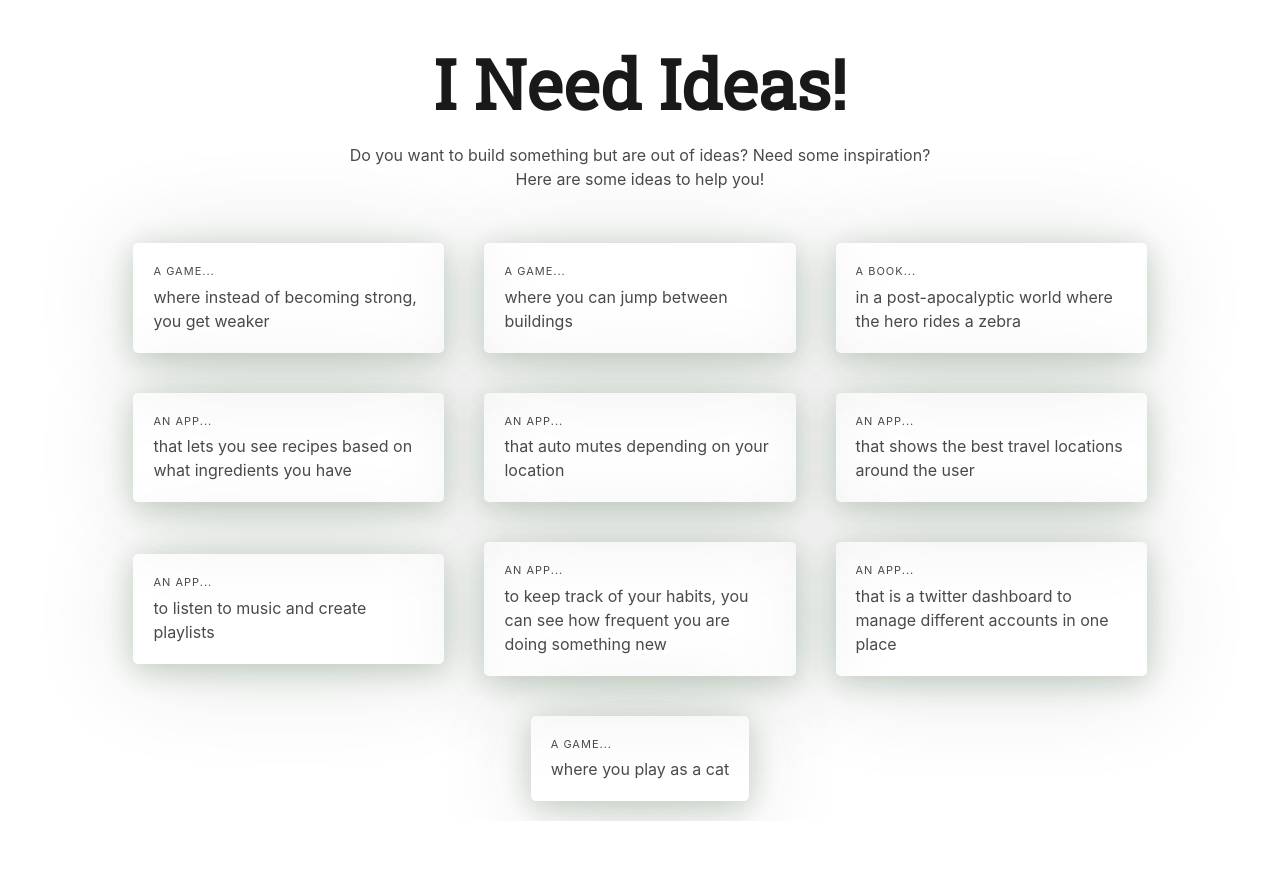
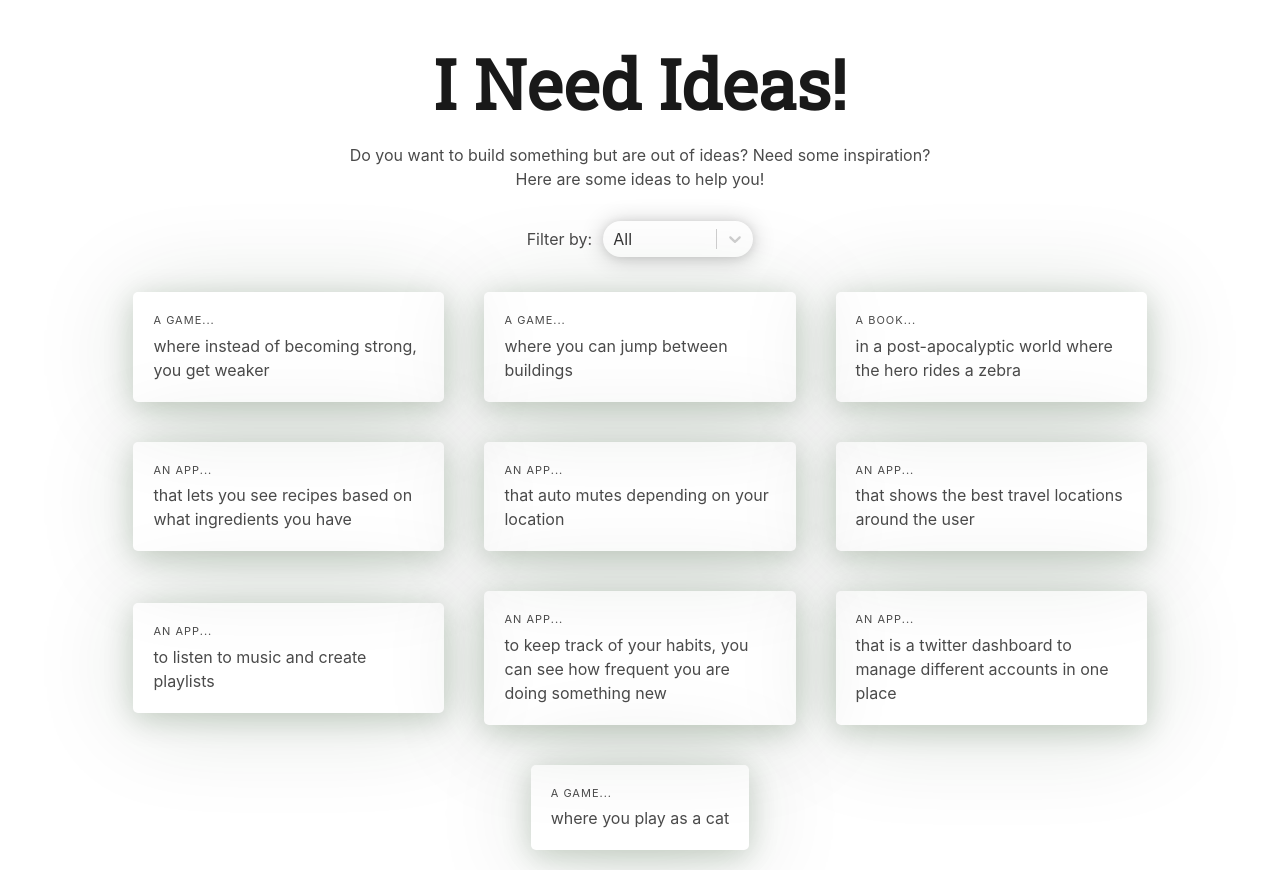
Before and after one commit to rafaelalmeidatk/i-need-ideas, a Next.js app in the folder packages/client/: page / in a window 1280 px wide. Before the commit the page ends 821 px from the top, so only its background shows below. Built offline with nearby package versions, Linux system fonts and the light colour scheme.

Commit message:
Add ideas filter

```diff
--- /dev/null
+++ b/packages/client/components/IdeasFilter.js
@@ -0,0 +1,57 @@
+import { useState } from 'react';
+import dynamic from 'next/dynamic';
+
+// A simple workaround the style mismatch caused by SSR
+const ReactSelectNoSSR = dynamic(() => import('react-select'), {
+  loading: () => <div>Loading...</div>,
+  ssr: false
+});
+
+const options = [
+  { value: 'all', label: 'All' },
+  { value: 'app', label: 'App' },
+  { value: 'game', label: 'Game' },
+  { value: 'book', label: 'Book' }
+];
+
+const selectCustomStyles = {
+  control: () => ({
+    width: 150,
+    display: 'flex',
+    border: 'none',
+    boxShadow: '0 2px 25px 0 rgba(0, 0, 0, 0.2), 0 1px 10px 0 rgba(0, 0, 0, 0.1)',
+    borderRadius: '20px',
+    marginLeft: '0.7rem;'
+  })
+};
+
+const IdeasFilter = ({ filterValue, onFilterChange }) => {
+  const onValueChange = ({ value }) => {
+    onFilterChange(value);
+  };
+
+  return (
+    <div>
+      Filter by:
+      <ReactSelectNoSSR
+        styles={selectCustomStyles}
+        value={options.filter(opt => opt.value === filterValue)}
+        onChange={onValueChange}
+        options={options}
+        isSearchable={false}
+      />
+      <style jsx>{`
+        div {
+          height: 38px;
+          margin-top: 1.8rem;
+          text-align: center;
+          display: flex;
+          justify-content: center;
+          align-items: center;
+        }
+      `}</style>
+    </div>
+  );
+};
+
+export default IdeasFilter;
--- a/packages/client/components/IdeasGrid.js
+++ b/packages/client/components/IdeasGrid.js
@@ -33,37 +33,40 @@ const ideas = [
     category: 'app'
   },
   {
-    id: 'f7a3d274-7ff7-4444-8b05-e205a258ef9a',
+    id: 'f7a3d274-7ff7-4444-8b05-e205a238ef9a',
     content: 'to listen to music and create playlists',
     category: 'app'
   },
   {
-    id: 'f7a3d274-7ff7-4444-8b05-e205a258ef9a',
+    id: 'f7a3d274-7ff7-4244-8b05-e205a258ef9a',
     content: 'to keep track of your habits, you can see how frequent you are doing something new',
     category: 'app'
   },
   {
-    id: 'f7a3d274-7ff7-4444-8b05-e205a258ef9a',
+    id: 'f7a3d274-9ff7-4444-8b05-e205a258ef9a',
     content: 'that is a twitter dashboard to manage different accounts in one place',
     category: 'app'
   },
   {
-    id: 'f7a3d274-7ff7-4444-8b05-e205a258ef9a',
+    id: 'f7a3d274-7ff7-4444-8b05-b205a258ef9a',
     content: 'where you play as a cat',
     category: 'game'
   }
 ];
 
-const IdeasGrid = () => {
+const IdeasGrid = ({ filterValue }) => {
+  const filteredIdeas =
+    filterValue !== 'all' ? ideas.filter(idea => idea.category === filterValue) : ideas;
+
   return (
     <div className="ideas-grid">
-      {ideas.map(idea => (
+      {filteredIdeas.map(idea => (
         <IdeaCard key={idea.id} content={idea.content} category={idea.category} />
       ))}
 
       <style jsx>{`
         .ideas-grid {
-          margin-top: 2rem;
+          margin-top: 0.9rem;
           display: flex;
           flex-wrap: wrap;
           justify-content: center;
--- a/packages/client/package.json
+++ b/packages/client/package.json
@@ -13,6 +13,7 @@
     "lodash": "^4.17.11",
     "next": "^8.0.4",
     "react": "^16.8.6",
-    "react-dom": "^16.8.6"
+    "react-dom": "^16.8.6",
+    "react-select": "^2.4.2"
   }
 }
--- a/packages/client/pages/index.js
+++ b/packages/client/pages/index.js
@@ -1,14 +1,20 @@
+import { useState } from 'react';
 import Layout from '../components/Layout';
 import Header from '../components/Header';
+import IdeasFilter from '../components/IdeasFilter';
 import IdeasGrid from '../components/IdeasGrid';
 
-const IndexPage = () => (
-  <Layout>
-    <Header />
-    <IdeasGrid />
+const IndexPage = () => {
+  const [filterValue, setFilterValue] = useState('all');
 
-    <style jsx>{``}</style>
-  </Layout>
-);
+  return (
+    <Layout>
+      <Header />
+
+      <IdeasFilter onFilterChange={value => setFilterValue(value)} filterValue={filterValue} />
+      <IdeasGrid filterValue={filterValue} />
+    </Layout>
+  );
+};
 
 export default IndexPage;
```
Also changed, not shown: 1 other file (tests, documents, lock files or other folders).
